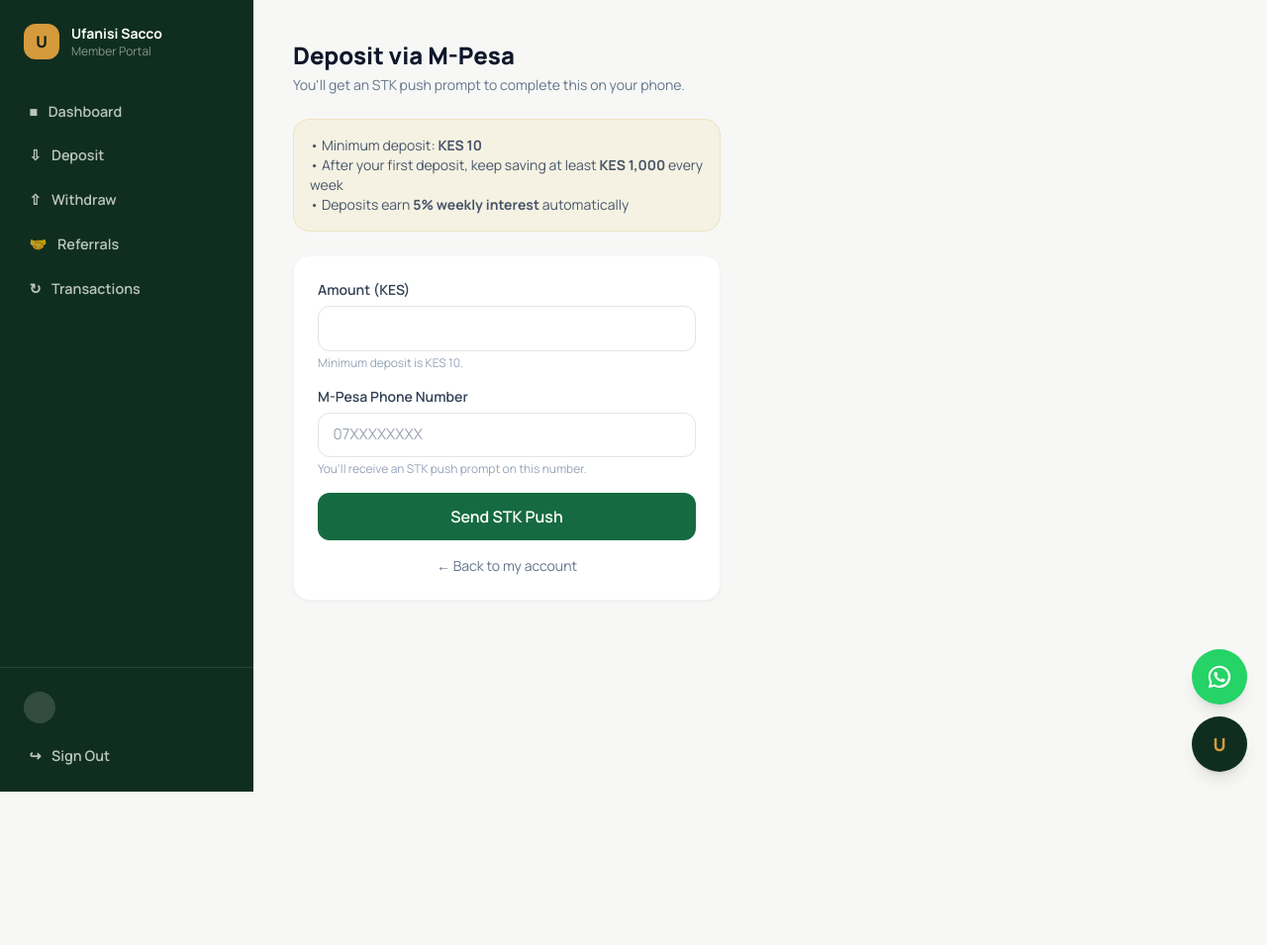
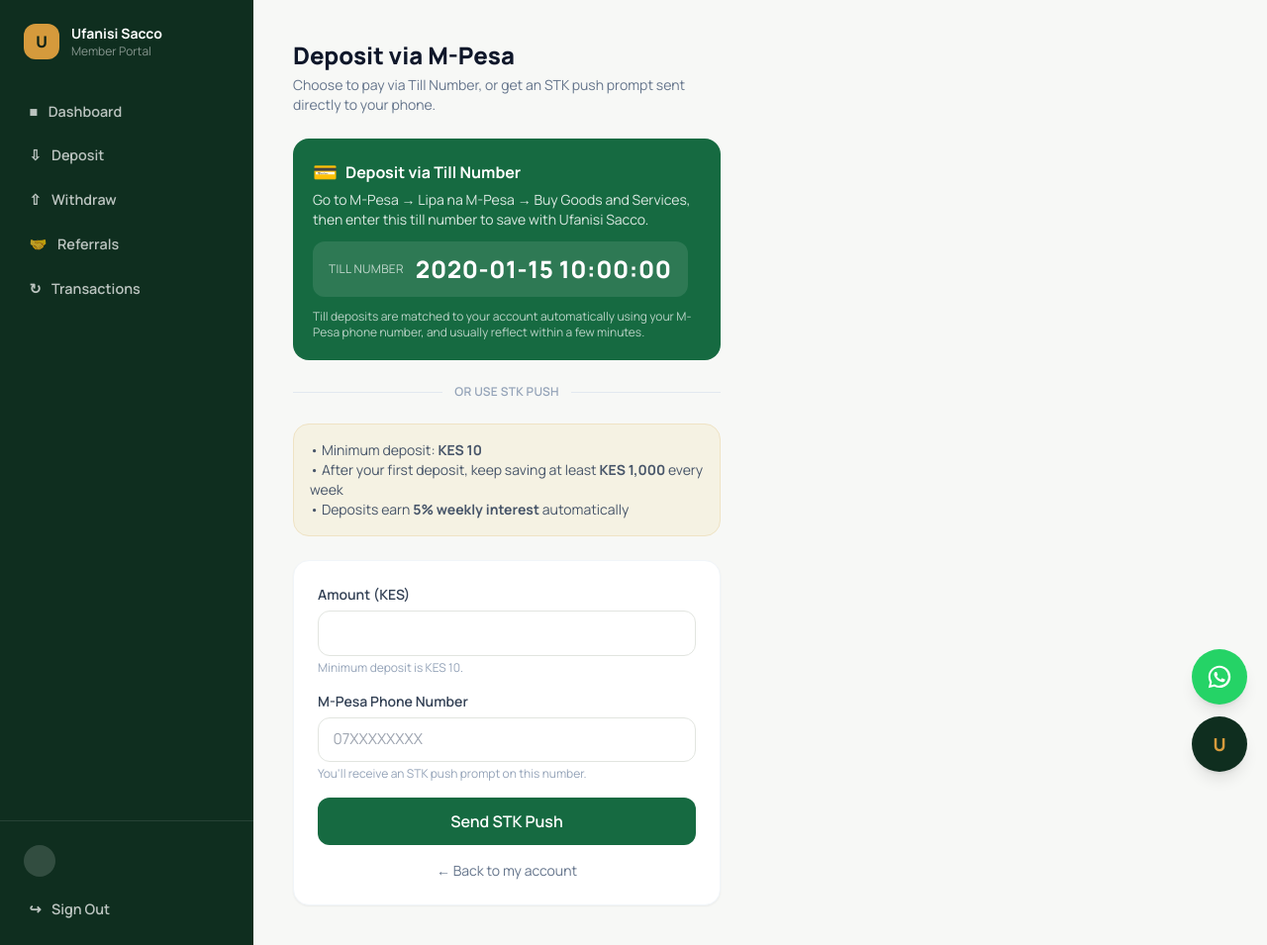
Before and after one commit to mubeakungu/UFANISI, a Flask app: template templates/member/deposit.html in a window 1280 px wide. Shown: the whole page at 99% size. Before the commit the page ends 800 px from the top, so only its background shows below. Run offline with Flask 3, Linux system fonts and the light colour scheme; the template is opened without the code that fills it: most values are stand-ins (such as "Sample title", 1, 10 or a date in 2020); some libraries are stand-ins or nearby versions.

Commit message:
Update deposit.html

```diff
--- a/templates/member/deposit.html
+++ b/templates/member/deposit.html
@@ -5,7 +5,26 @@
     {% include "_sidebar.html" %}
     <main class="flex-1 p-6 md:p-10 max-w-lg">
         <h1 class="text-2xl font-extrabold text-slate-900 mb-1">Deposit via M-Pesa</h1>
-        <p class="text-slate-500 text-sm mb-6">You'll get an STK push prompt to complete this on your phone.</p>
+        <p class="text-slate-500 text-sm mb-6">Choose to pay via Till Number, or get an STK push prompt sent directly to your phone.</p>
+
+        <div class="bg-brand-700 rounded-2xl p-5 mb-6 text-white">
+            <div class="flex items-center gap-2 mb-1">
+                <span class="text-xl">&#128179;</span>
+                <h3 class="font-bold">Deposit via Till Number</h3>
+            </div>
+            <p class="text-sm text-white/85 mb-3">Go to M-Pesa &rarr; Lipa na M-Pesa &rarr; Buy Goods and Services, then enter this till number to save with Ufanisi Sacco.</p>
+            <div class="bg-white/10 rounded-xl px-4 py-3 inline-flex items-center gap-3">
+                <span class="text-xs uppercase tracking-wide text-white/70">Till Number</span>
+                <span class="text-2xl font-extrabold tracking-wide">{{ till_number }}</span>
+            </div>
+            <p class="text-xs text-white/70 mt-3">Till deposits are matched to your account automatically using your M-Pesa phone number, and usually reflect within a few minutes.</p>
+        </div>
+
+        <div class="flex items-center gap-3 mb-6">
+            <div class="h-px bg-slate-200 flex-1"></div>
+            <span class="text-xs uppercase tracking-wide text-slate-400 font-semibold">or use STK push</span>
+            <div class="h-px bg-slate-200 flex-1"></div>
+        </div>
 
         <div class="bg-sand-100/70 border border-sand-200 rounded-2xl p-4 text-sm text-slate-600 mb-6">
             <p>&bull; Minimum deposit: <strong>KES {{ "{:,}".format(min_deposit) }}</strong></p>
```
